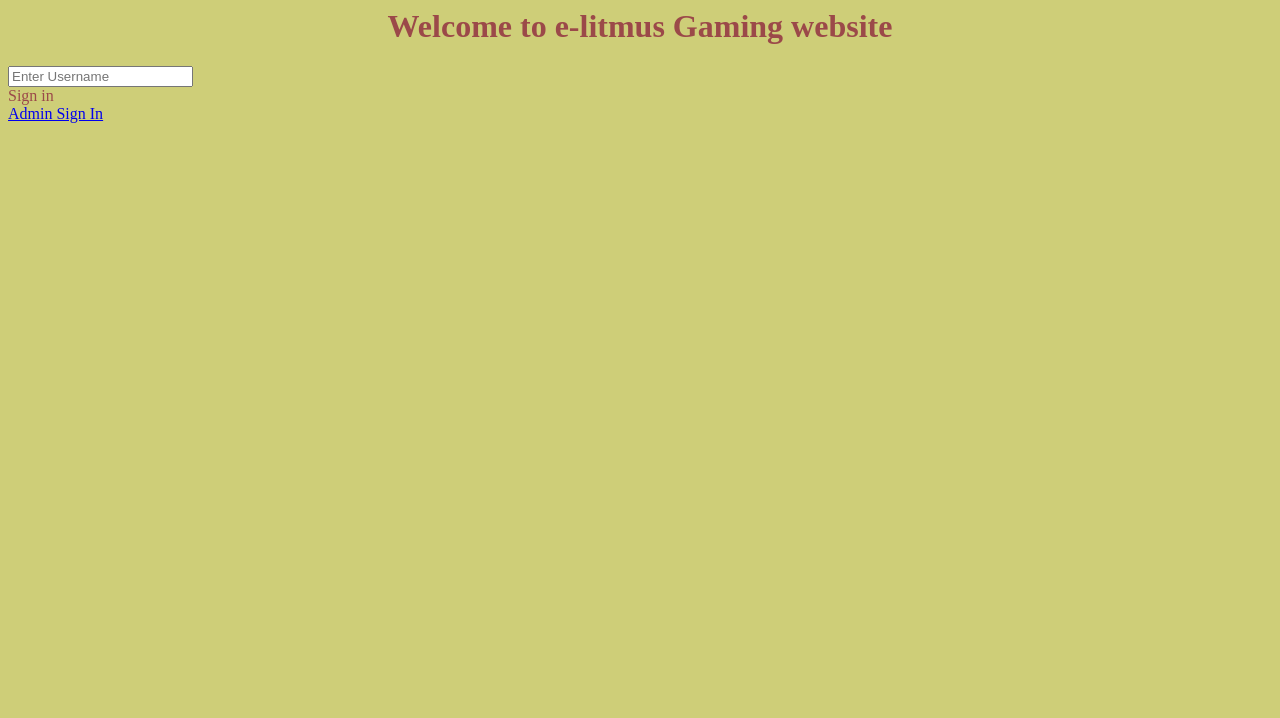
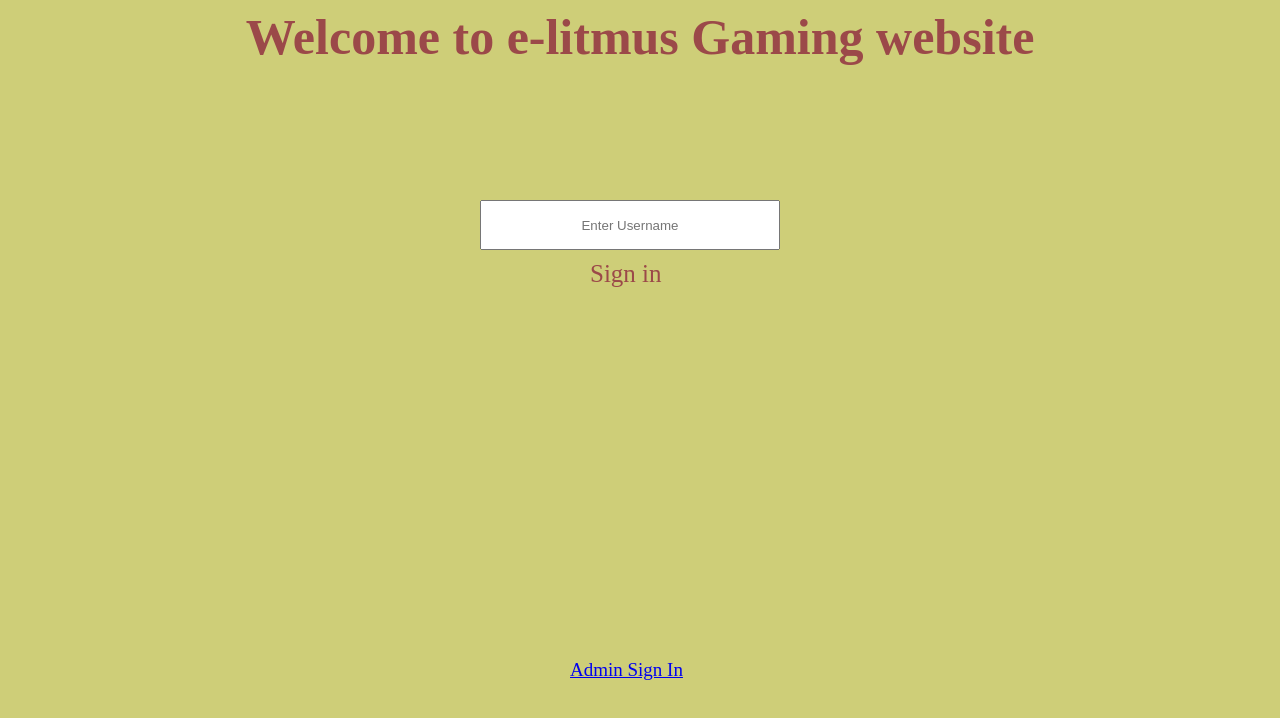
Before and after one commit to nitya-bhanu/Interactive-Game-Website, a plain HTML site: page index.html in a window 1280 px wide. Drawn offline with nearby package versions, Linux system fonts and the light colour scheme.

Commit message:
added styling

```diff
--- /dev/null
+++ b/admin.css
@@ -0,0 +1,27 @@
+body{
+    background-color: rgb(206, 206, 120);
+}
+h1,#sign{
+    text-align: center;
+}
+#username,#password{
+    text-align: center;
+    align-items: center;
+    justify-content:center;
+    width: 17vw;
+    height: 5vh;
+}
+#username{
+    margin-left: 32vw;
+}
+#sign{
+    margin-top: 20px;
+    font-size: 20px;
+}
+#sign:hover{
+    color: aliceblue;
+    cursor: pointer;
+}
+#users p{
+   padding: 20px;
+}
--- /dev/null
+++ b/index.css
@@ -0,0 +1,39 @@
+body {
+    background-color: rgb(206, 206, 120);
+    color: rgb(155, 73, 73);
+  }
+
+  h1 {
+    text-align: center;
+    font-size: 50px;
+  }
+  .admin_sign_in{
+    text-align: center;
+    position: absolute;
+    left: 570;
+    bottom:100;
+    font-size: 19px;
+  }
+  .admin_sign_in:hover{
+    cursor:pointer;
+    color:aliceblue
+  }
+  .input_form{
+    position: absolute;
+    left:480;
+    top:200;
+  }
+  #sign{
+    margin-left: 110px;
+    margin-top: 10px;
+    font-size: 25px;
+  }
+  #sign:hover{
+    cursor: pointer;
+    color: aliceblue;
+  }
+  #username{
+    width: 300px;
+    height: 50px;
+    text-align: center;
+  }
--- a/index.html
+++ b/index.html
@@ -5,22 +5,18 @@
       content="YOUR_CLIENT_ID.apps.googleusercontent.com"
     />
     <style>
-      body {
-        background-color: rgb(206, 206, 120);
-        color: rgb(155, 73, 73);
-      }
 
-      h1 {
-        text-align: center;
-      }
     </style>
+    <link rel="stylesheet" href="index.css">
     <script src="https://unpkg.com/axios/dist/axios.min.js"></script>
   </head>
 
   <body>
     <h1>Welcome to e-litmus Gaming website</h1>
-    <input id="username" type="text" placeholder="Enter Username" />
-    <div id="sign" onclick="signin()">Sign in</div>
+    <div class="input_form">
+      <input id="username" type="text" placeholder="Enter Username" />
+      <div id="sign" onclick="signin()">Sign in</div>
+    </div>
 
     <a class="admin_sign_in" href="admin.html">Admin Sign In</p>
     <script>
```
Also changed, not shown: admin.html (+13 -1 lines).
